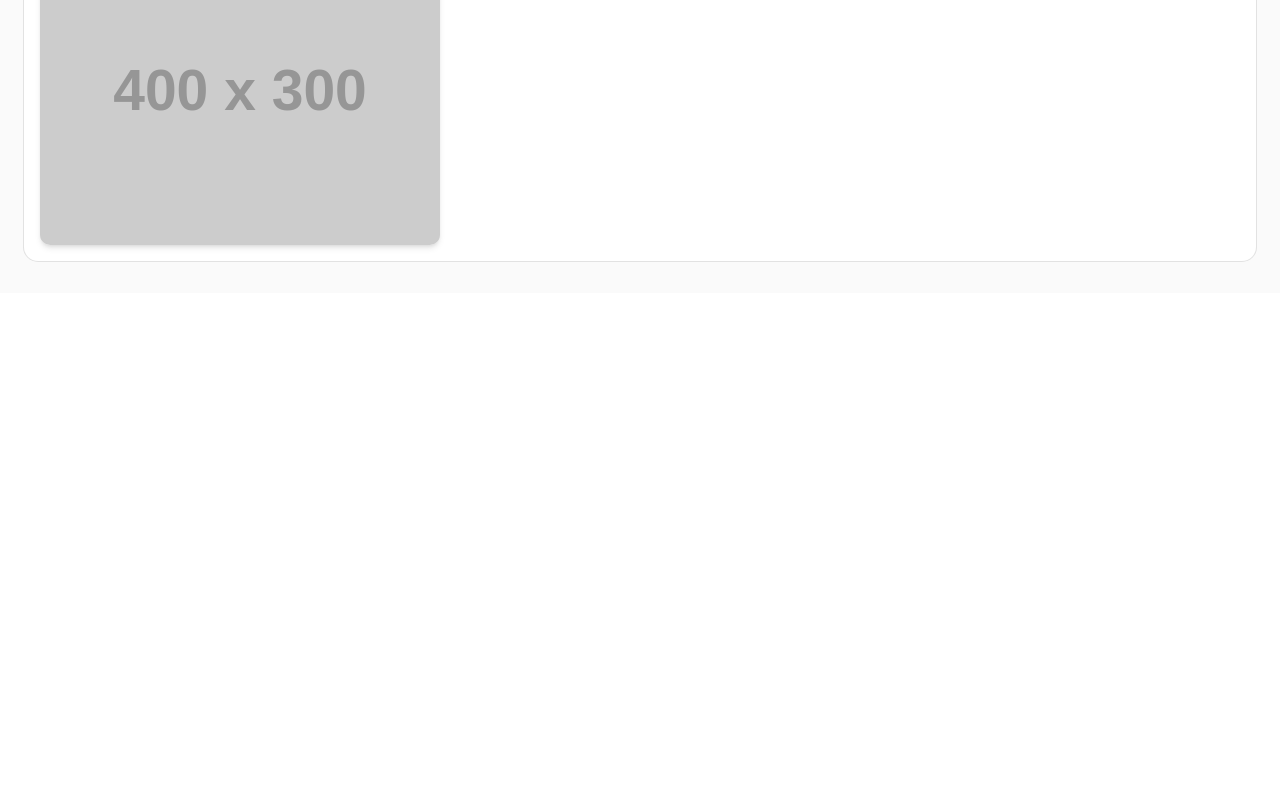
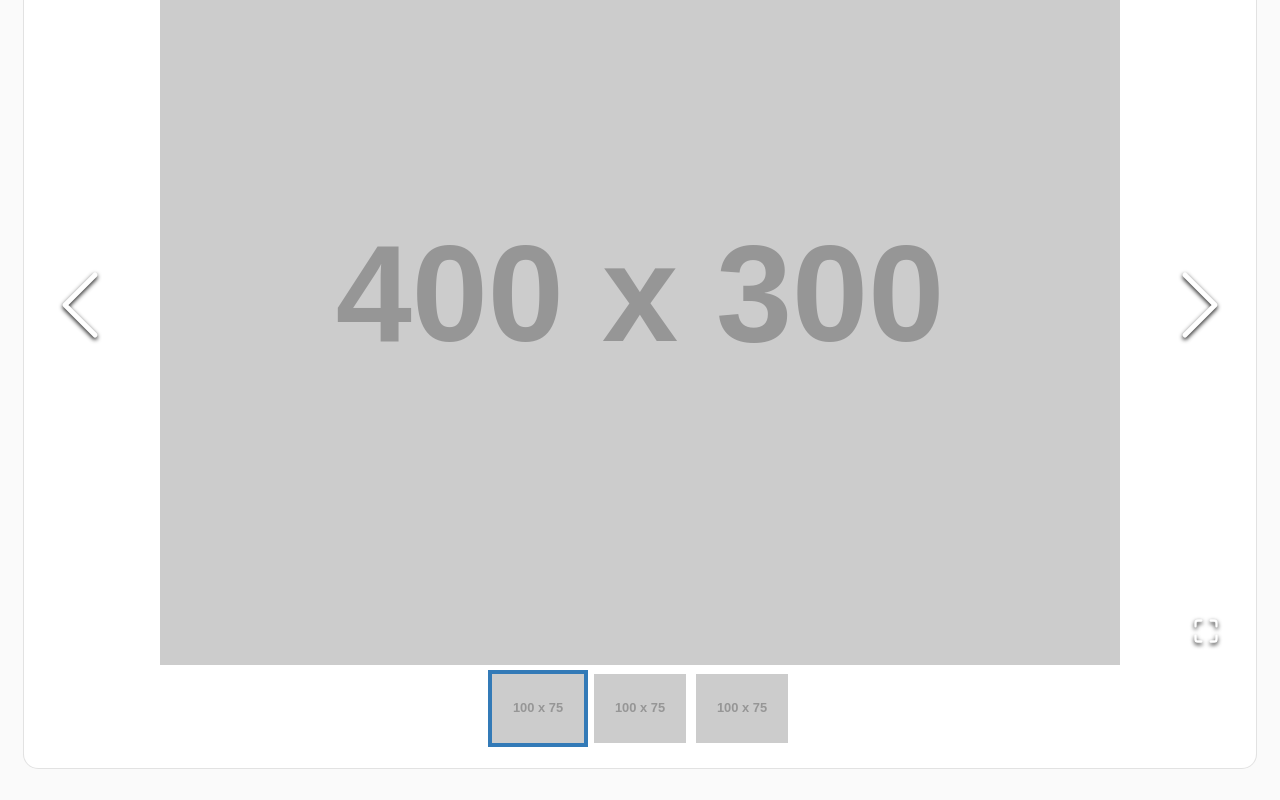
Before and after one commit to gilangrp/portfolio-gilang, a Next.js app: page /portfolio in a window 1280 px wide. Shown: the part 778-1578 px from the top of the page. Before the commit the page ends 1071 px from the top, so only its background shows below. Built offline with nearby package versions, Linux system fonts and the light colour scheme.

Commit message:
feat: reposition imaeg using react-image-gallery

```diff
--- a/package.json
+++ b/package.json
@@ -18,6 +18,7 @@
     "react": "19.2.4",
     "react-dom": "19.2.4",
     "react-icons": "^5.6.0",
+    "react-image-gallery": "^2.1.2",
     "shadcn": "^4.2.0",
     "tailwind-merge": "^3.5.0",
     "tw-animate-css": "^1.4.0"
--- a/src/app/portfolio/page.tsx
+++ b/src/app/portfolio/page.tsx
@@ -1,6 +1,8 @@
 'use client';
 
 import Image from 'next/image';
+import ImageGallery from 'react-image-gallery';
+import "react-image-gallery/styles/css/image-gallery.css";
 import { Tabs, TabsContent, TabsList, TabsTrigger } from '@/components/ui/tabs';
 import { Card, CardContent, CardDescription, CardHeader, CardTitle } from '@/components/ui/card';
 import { Navbar } from '../_components/Navbar';
@@ -41,12 +43,25 @@ function MobileTab() {
           </div>
           <hr className="border-t-2 border-gray-300" />
           <div className="flex-shrink-0">
-            <Image
-              src="https://via.placeholder.com/400x300?text=Mobile+App+Screenshot"
-              alt="Mobile App"
-              width={400}
-              height={300}
-              className="rounded-lg shadow-md"
+            <ImageGallery
+              items={[
+                {
+                  original: 'https://placehold.co/400x300?text=Mobile+App+Screenshot+1',
+                  thumbnail: 'https://placehold.co/100x75?text=1',
+                },
+                {
+                  original: 'https://placehold.co/400x300?text=Mobile+App+Screenshot+2',
+                  thumbnail: 'https://placehold.co/100x75?text=2',
+                },
+                {
+                  original: 'https://placehold.co/400x300?text=Mobile+App+Screenshot+3',
+                  thumbnail: 'https://placehold.co/100x75?text=3',
+                },
+              ]}
+              showPlayButton={false}
+              showFullscreenButton={true}
+              showThumbnails={true}
+              thumbnailPosition="bottom"
             />
           </div>
         </div>
@@ -89,12 +104,25 @@ function WebTab() {
           </div>
           <hr className="border-t-2 border-gray-300" />
           <div className="flex-shrink-0">
-            <Image
-              src="https://via.placeholder.com/400x300?text=Web+App+Dashboard"
-              alt="Web App"
-              width={400}
-              height={300}
-              className="rounded-lg shadow-md"
+            <ImageGallery
+              items={[
+                {
+                  original: 'https://placehold.co/400x300?text=Web+App+Dashboard+1',
+                  thumbnail: 'https://placehold.co/100x75?text=1',
+                },
+                {
+                  original: 'https://placehold.co/400x300?text=Web+App+Dashboard+2',
+                  thumbnail: 'https://placehold.co/100x75?text=2',
+                },
+                {
+                  original: 'https://placehold.co/400x300?text=Web+App+Dashboard+3',
+                  thumbnail: 'https://placehold.co/100x75?text=3',
+                },
+              ]}
+              showPlayButton={false}
+              showFullscreenButton={true}
+              showThumbnails={true}
+              thumbnailPosition="bottom"
             />
           </div>
         </div>
@@ -135,12 +163,25 @@ function InfraTab() {
           </div>
           <hr className="border-t-2 border-gray-300" />
           <div className="flex-shrink-0">
-            <Image
-              src="https://via.placeholder.com/400x300?text=AWS+Architecture"
-              alt="AWS Infra"
-              width={400}
-              height={300}
-              className="rounded-lg shadow-md"
+            <ImageGallery
+              items={[
+                {
+                  original: 'https://placehold.co/400x300?text=AWS+Architecture+1',
+                  thumbnail: 'https://placehold.co/100x75?text=1',
+                },
+                {
+                  original: 'https://placehold.co/400x300?text=AWS+Architecture+2',
+                  thumbnail: 'https://placehold.co/100x75?text=2',
+                },
+                {
+                  original: 'https://placehold.co/400x300?text=AWS+Architecture+3',
+                  thumbnail: 'https://placehold.co/100x75?text=3',
+                },
+              ]}
+              showPlayButton={false}
+              showFullscreenButton={true}
+              showThumbnails={true}
+              thumbnailPosition="bottom"
             />
           </div>
         </div>
@@ -184,12 +225,25 @@ function AiTab() {
           </div>
           <hr className="border-t-2 border-gray-300" />
           <div className="flex-shrink-0">
-            <Image
-              src="https://via.placeholder.com/400x300?text=AI+Model+Visualization"
-              alt="AI/ML"
-              width={400}
-              height={300}
-              className="rounded-lg shadow-md"
+            <ImageGallery
+              items={[
+                {
+                  original: 'https://placehold.co/400x300?text=AI+Model+Visualization+1',
+                  thumbnail: 'https://placehold.co/100x75?text=1',
+                },
+                {
+                  original: 'https://placehold.co/400x300?text=AI+Model+Visualization+2',
+                  thumbnail: 'https://placehold.co/100x75?text=2',
+                },
+                {
+                  original: 'https://placehold.co/400x300?text=AI+Model+Visualization+3',
+                  thumbnail: 'https://placehold.co/100x75?text=3',
+                },
+              ]}
+              showPlayButton={false}
+              showFullscreenButton={true}
+              showThumbnails={true}
+              thumbnailPosition="bottom"
             />
           </div>
         </div>
@@ -233,12 +287,25 @@ function IotTab() {
           </div>
           <hr className="border-t-2 border-gray-300" />
           <div className="flex-shrink-0">
-            <Image
-              src="https://via.placeholder.com/400x300?text=IoT+Device+Network"
-              alt="IoT"
-              width={400}
-              height={300}
-              className="rounded-lg shadow-md"
+            <ImageGallery
+              items={[
+                {
+                  original: 'https://placehold.co/400x300?text=IoT+Device+Network+1',
+                  thumbnail: 'https://placehold.co/100x75?text=1',
+                },
+                {
+                  original: 'https://placehold.co/400x300?text=IoT+Device+Network+2',
+                  thumbnail: 'https://placehold.co/100x75?text=2',
+                },
+                {
+                  original: 'https://placehold.co/400x300?text=IoT+Device+Network+3',
+                  thumbnail: 'https://placehold.co/100x75?text=3',
+                },
+              ]}
+              showPlayButton={false}
+              showFullscreenButton={true}
+              showThumbnails={true}
+              thumbnailPosition="bottom"
             />
           </div>
         </div>
```
Also changed, not shown: 1 other file (tests, documents, lock files or other folders).
